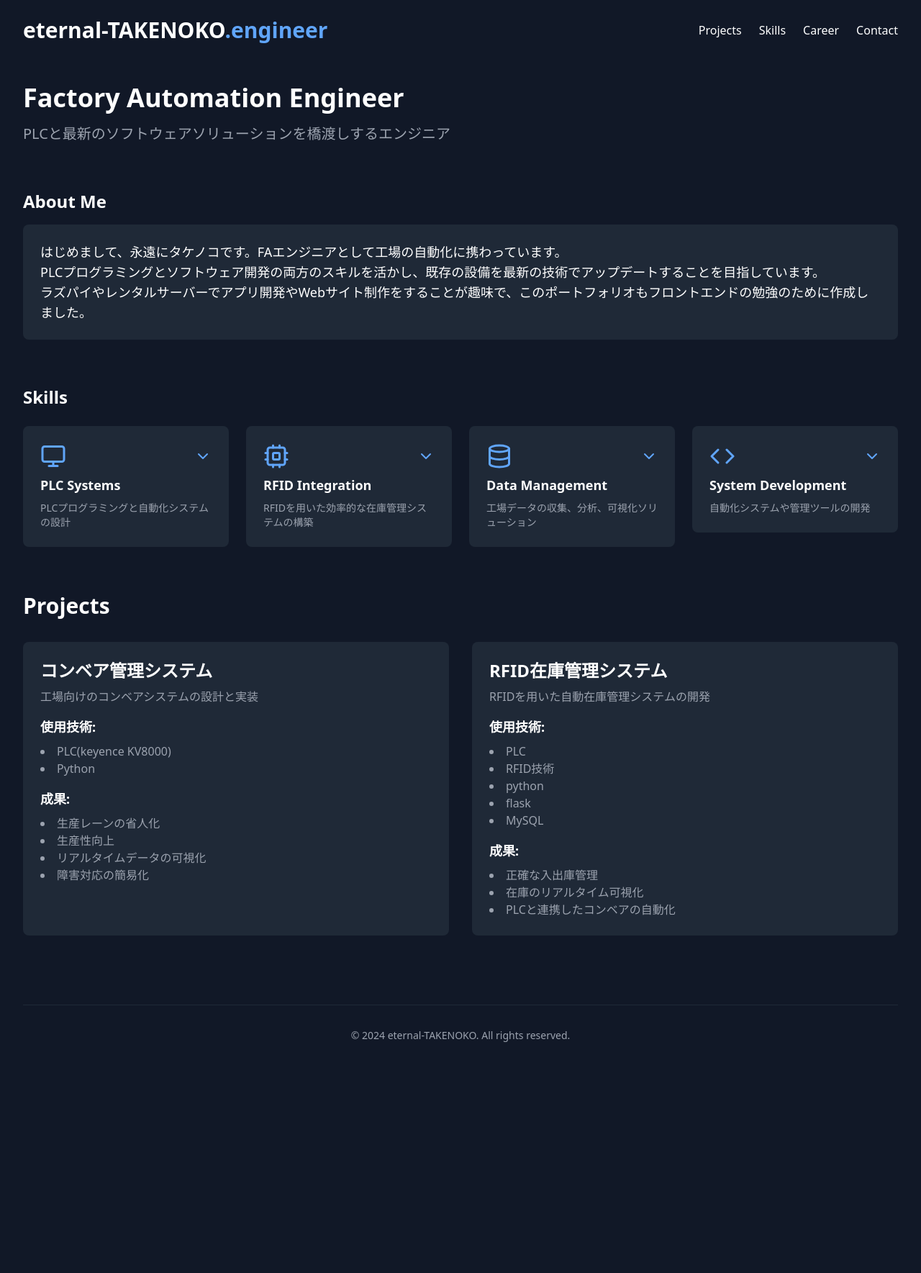
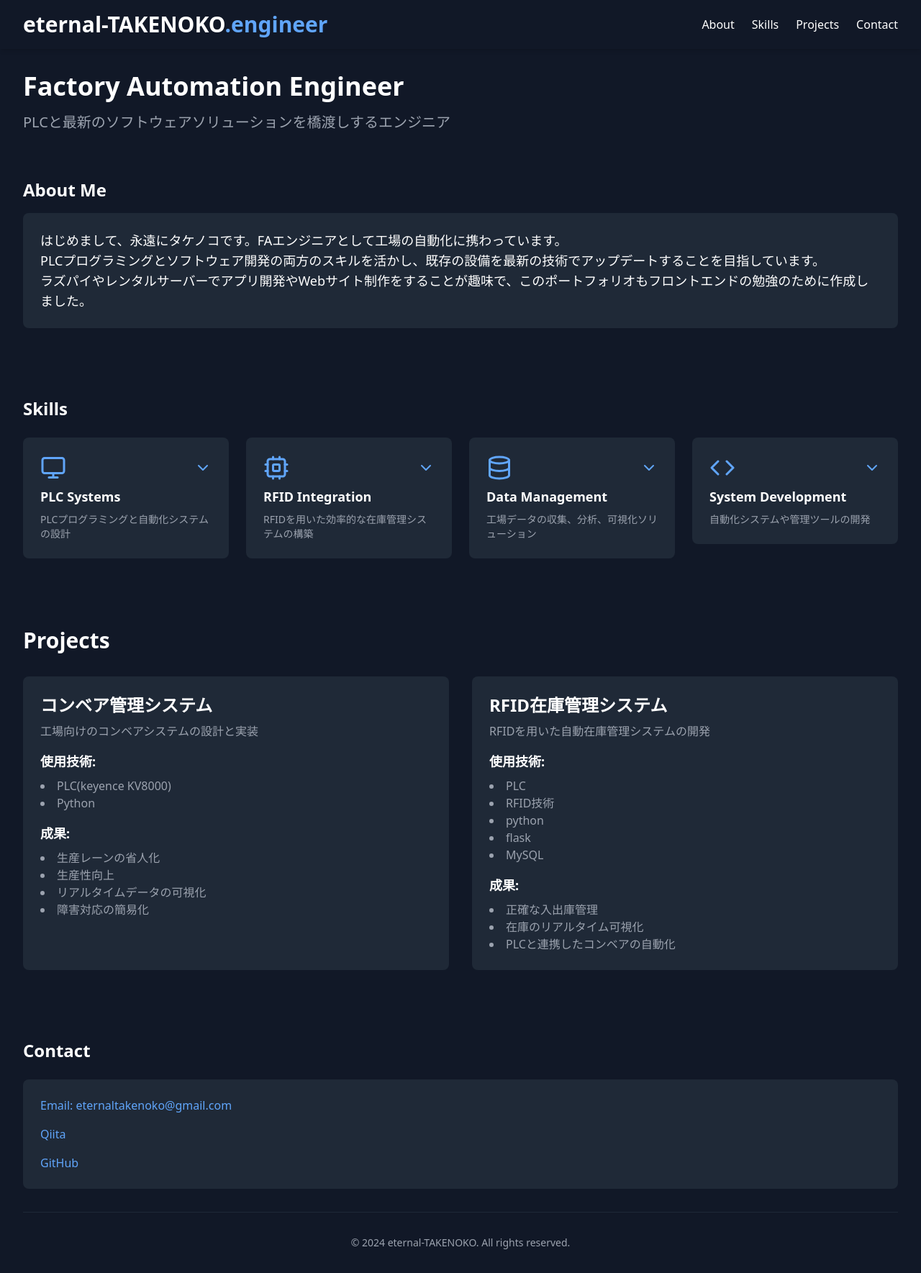
Before and after one commit to Eiki-Takeshita/portforio, a React (Vite) app in the folder portfolio/: page / in a window 1280 px wide. Shown: the whole page at 72% size. Before the commit the page ends 1481 px from the top, so only its background shows below. Built offline with nearby package versions, Linux system fonts and the light colour scheme.

Commit message:
Refactor App.jsx and add ContactSection component

```diff
--- a/portfolio/src/App.jsx
+++ b/portfolio/src/App.jsx
@@ -1,70 +1,32 @@
-import React, { useState } from 'react'
+import React from 'react'
 import Header from './components/Header'
 import SkillsSection from './components/SkillsSection'
 import ProjectSection from './components/ProjectSection'
 import IntroductionSection from './components/IntroductionSection'
+import ContactSection from './components/ContactSection'
 
 function App() {
-  // 連絡先ポップアップの表示状態を管理
-  const [isContactPopupOpen, setIsContactPopupOpen] = useState(false);
-
-  const openContactPopup = () => setIsContactPopupOpen(true);
-  const closeContactPopup = () => setIsContactPopupOpen(false);
-
   return (
-    // アプリケーションのメインコンテナ
     <div className="min-h-screen bg-gray-900 text-white">
+      <Header />
       <div className="container mx-auto px-4 sm:px-6 lg:px-8">
-        {/* ヘッダーコンポーネント */}
-        <Header onContactClick={openContactPopup} />
         <main className="py-8">
-          {/* メインタイトルセクション */}
           <section className="mb-16 text-center sm:text-left">
             <h2 className="text-3xl sm:text-4xl font-bold mb-4">Factory Automation Engineer</h2>
             <p className="text-lg sm:text-xl text-gray-400">PLCと最新のソフトウェアソリューションを橋渡しするエンジニア</p>
           </section>
 
-          {/* 自己紹介セクション */}
-          <IntroductionSection />
-
-          {/* スキルセクション */}
-          <SkillsSection />
-
-          {/* プロジェクトセクション */}
-          <div id="projects" className="mb-16">
+          <div className="space-y-24"> {/* Added spacing between sections */}
+            <IntroductionSection />
+            <SkillsSection />
             <ProjectSection />
+            <ContactSection />
           </div>
         </main>
-        {/* フッター */}
         <footer className="text-center py-8 border-t border-gray-800">
           <p className="text-sm text-gray-400">&copy; 2024 eternal-TAKENOKO. All rights reserved.</p>
         </footer>
       </div>
-
-      {/* 連絡先ポップアップ */}
-      {isContactPopupOpen && (
-        <div className="fixed inset-0 bg-black bg-opacity-50 flex justify-center items-center p-4 z-50">
-          <div className="bg-gray-800 p-6 sm:p-8 rounded-lg w-full max-w-md">
-            <h2 className="text-2xl font-bold mb-4">連絡先</h2>
-            <div className="space-y-4">
-              <a href="mailto:example@email.com" className="block text-blue-400 hover:underline break-all">
-                Email: example@email.com
-              </a>
-              <a href="https://linkedin.com/in/yourusername" target="_blank" rel="noopener noreferrer" className="block text-blue-400 hover:underline">
-                LinkedIn
-              </a>
-              <a href="https://github.com/yourusername" target="_blank" rel="noopener noreferrer" className="block text-blue-400 hover:underline">
-                GitHub
-              </a>
-            </div>
-            <div className="mt-6 flex justify-end">
-              <button onClick={closeContactPopup} className="px-4 py-2 bg-gray-600 text-white rounded-md hover:bg-gray-700 transition-colors">
-                閉じる
-              </button>
-            </div>
-          </div>
-        </div>
-      )}
     </div>
   )
 }
--- /dev/null
+++ b/portfolio/src/components/ContactSection.jsx
@@ -0,0 +1,24 @@
+import React from 'react';
+
+const ContactSection = () => {
+    return (
+        <section id="contact" className="mb-16">
+            <h2 className="text-2xl font-bold mb-6">Contact</h2>
+            <div className="bg-gray-800 p-6 rounded-lg">
+                <div className="space-y-4">
+                    <a href="mailto:eternaltakenoko@gmail.com" className="block text-blue-400 hover:underline break-all">
+                        Email: eternaltakenoko@gmail.com
+                    </a>
+                    <a href="https://qiita.com/eternal_TAKENOKO" target="_blank" rel="noopener noreferrer" className="block text-blue-400 hover:underline">
+                        Qiita
+                    </a>
+                    <a href="https://github.com/eternal-TAKENOKO" target="_blank" rel="noopener noreferrer" className="block text-blue-400 hover:underline">
+                        GitHub
+                    </a>
+                </div>
+            </div>
+        </section>
+    );
+};
+
+export default ContactSection;
--- a/portfolio/src/components/Header.jsx
+++ b/portfolio/src/components/Header.jsx
@@ -1,35 +1,43 @@
 import React, { useState } from 'react';
 
-const Header = ({ onContactClick }) => {
+const Header = () => {
     const [isMenuOpen, setIsMenuOpen] = useState(false);
+
+    const navItems = [
+        { en: 'About', ja: '自己紹介', id: 'about' },
+        { en: 'Skills', ja: 'スキル', id: 'skills' },
+        { en: 'Projects', ja: 'プロジェクト', id: 'projects' },
+        { en: 'Contact', ja: 'お問い合わせ', id: 'contact' },
+    ];
 
     const scrollToSection = (sectionId) => {
         const section = document.getElementById(sectionId);
         if (section) {
-        section.scrollIntoView({ behavior: 'smooth' });
+            const headerHeight = document.querySelector('header').offsetHeight;
+            const sectionTop = section.getBoundingClientRect().top + window.pageYOffset - headerHeight;
+            window.scrollTo({
+                top: sectionTop,
+                behavior: 'smooth'
+            });
         }
         setIsMenuOpen(false);
     };
 
-    const navItems = [
-        { en: 'Projects', ja: 'プロジェクト', id: 'projects' },
-        { en: 'Skills', ja: 'スキル', id: 'skills' },
-        { en: 'Career', ja: '経歴', id: 'career' },
-        { en: 'Contact', ja: 'お問い合わせ', id: 'contact' },
-    ];
-
     return (
-        <header className="py-6">
+        <header className="py-4 sticky top-0 bg-gray-900 z-50 shadow-md">
+            <div className="container mx-auto px-4 sm:px-6 lg:px-8">
                 <div className="flex justify-between items-center">
-            <h1 className="text-2xl sm:text-3xl font-bold">eternal-TAKENOKO<span className="text-blue-400">.engineer</span></h1>
+                    <h1 className="text-xl sm:text-2xl lg:text-3xl font-bold">
+                        eternal-TAKENOKO<span className="text-blue-400">.engineer</span>
+                    </h1>
 
                     <nav className="hidden md:block">
-            <ul className="flex space-x-6">
+                        <ul className="flex space-x-4 lg:space-x-6">
                             {navItems.map(({ en, id }) => (
                                 <li key={id}>
                                     <button
-                    onClick={() => id === 'contact' ? onContactClick() : scrollToSection(id)}
-                    className="hover:text-blue-400 cursor-pointer transition duration-300"
+                                        onClick={() => scrollToSection(id)}
+                                        className="cursor-pointer transition duration-300 text-sm lg:text-base hover:text-blue-400"
                                     >
                                         {en}
                                     </button>
@@ -46,14 +54,16 @@ const Header = ({ onContactClick }) => {
                         </button>
                     </div>
                 </div>
+            </div>
 
             {isMenuOpen && (
-            <div className="mt-4 bg-gray-800 p-4 rounded-lg shadow-lg md:hidden">
+                <div className="md:hidden mt-4 bg-gray-800 shadow-lg">
+                    <div className="container mx-auto px-4 py-2">
                         <ul className="space-y-2">
                             {navItems.map(({ ja, id }) => (
                                 <li key={id}>
                                     <button
-                    onClick={() => id === 'contact' ? onContactClick() : scrollToSection(id)}
+                                        onClick={() => scrollToSection(id)}
                                         className="w-full text-left py-2 px-4 hover:bg-gray-700 rounded transition duration-300"
                                     >
                                         {ja}
@@ -62,6 +72,7 @@ const Header = ({ onContactClick }) => {
                             ))}
                         </ul>
                     </div>
+                </div>
             )}
         </header>
     );
--- a/portfolio/src/components/IntroductionSection.jsx
+++ b/portfolio/src/components/IntroductionSection.jsx
@@ -2,7 +2,7 @@ import React from 'react';
 
 const IntroductionSection = () => {
     return (
-        <section className="mb-16">
+        <section id="about" className="mb-16">
         <h2 className="text-2xl font-bold mb-4">About Me</h2>
         <div className="bg-gray-800 p-6 rounded-lg">
             <div classname="max-w-3xl ma-auto space-y-4 sm:space-y-6">
--- a/portfolio/src/components/ProjectSection.jsx
+++ b/portfolio/src/components/ProjectSection.jsx
@@ -41,7 +41,7 @@ const ProjectCard = ({ title, description, technologies, outcomes }) => (
     ];
 
     return (
-        <section className="mb-16">
+        <section id="projects" className="mb-16">
         <h2 className="text-3xl font-bold mb-8">Projects</h2>
         <div className="grid grid-cols-1 md:grid-cols-2 gap-8">
             {projects.map((project, index) => (
--- a/portfolio/src/components/SkillsSection.jsx
+++ b/portfolio/src/components/SkillsSection.jsx
@@ -4,7 +4,7 @@ import { skillsData } from '../data/skillsData';
 
 const SkillsSection = () => {
     return (
-        <section className="mb-16">
+        <section id="skills" className="mb-16">
             <h2 className="text-2xl font-bold mb-6 text-center sm:text-left">Skills</h2>
             <div className="grid grid-cols-1 sm:grid-cols-2 lg:grid-cols-4 gap-6">
                 {skillsData.map((skill, index) => (
```
Lines whose indentation alone changed are shown as unchanged.
